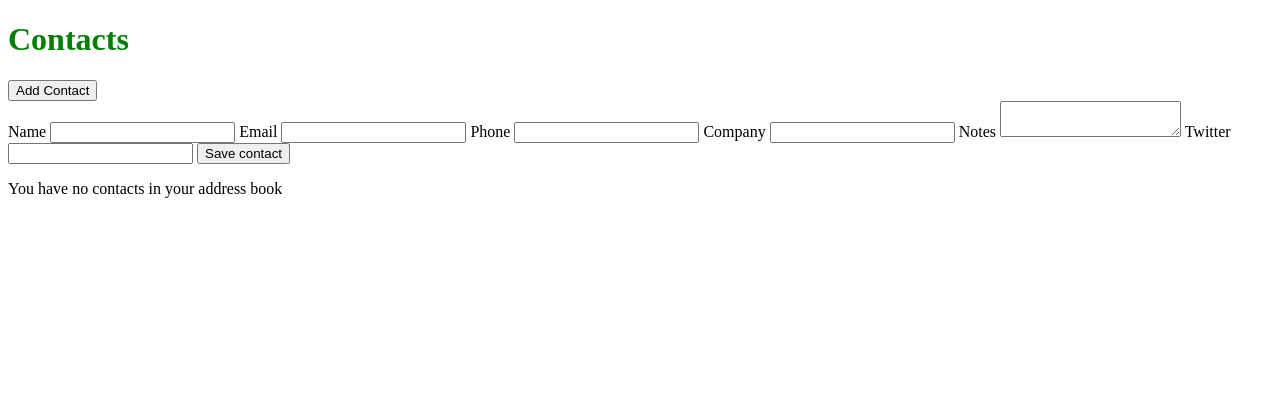
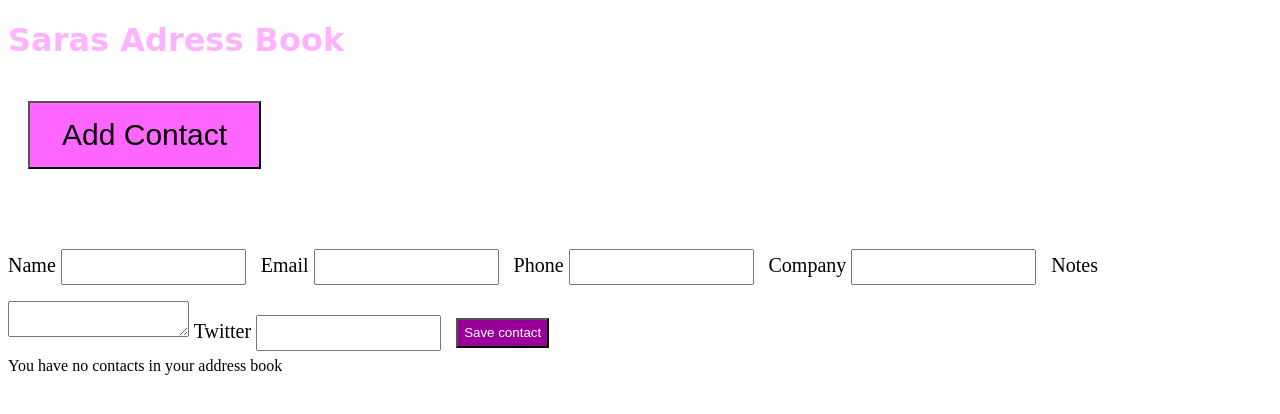
Before and after one commit to SaraFrantzen/addressBook, a website: page index.html in a window 1280 px wide. Both pictures are taken after a click on the button "Add Contact". Drawn offline with Linux system fonts and the light colour scheme; a web font is replaced by a local one.

Commit message:
adding css styling

```diff
--- a/index.html
+++ b/index.html
@@ -6,10 +6,11 @@
 	<meta  http-equiv="X-UA-Compatible"  content="ie=edge">
 	<title>Address book</title>
 	<link rel="stylesheet" type="text/css" href="style.css"/>
+	<link href="https://fonts.googleapis.com/css2?family=Barrio&display=swap" rel="stylesheet">
 </head>
 
 <body>
-	<h1>Contacts</h1>
+	<h1>Saras Adress Book</h1>
     <button  id="add-contact">Add Contact</button>
     <form id="new-contact-form">
 		<label for="name">Name</label>
--- a/style.css
+++ b/style.css
@@ -1,5 +1,39 @@
+
+button {
+    text-align: center;
+    background-color: #ff66ff;
+    padding: 15px 32px;
+    text-align: center;
+    text-decoration: none;
+    display: inline-block;
+    font-size: 30px;
+    cursor: pointer;
+    margin: 20px;
+}
+button:hover{
+  font-size: 45px;
+  background-color:#990099;
+  transition: all 750ms;
+}
 
 h1 {
-    color: green
+    color: #ffb3ff;
+    font-family: 'Barrio', cursive;
 
 }
+
+#new-contact-form {
+    display: inline-block;
+    font-size: 20px;
+}
+form, input {
+    height: 30px;
+    margin-top: 30px;
+    margin-right: 10px;
+    display: inline-block;
+}
+
+#submit {
+     background-color:#990099;
+     color: white;
+}
```
